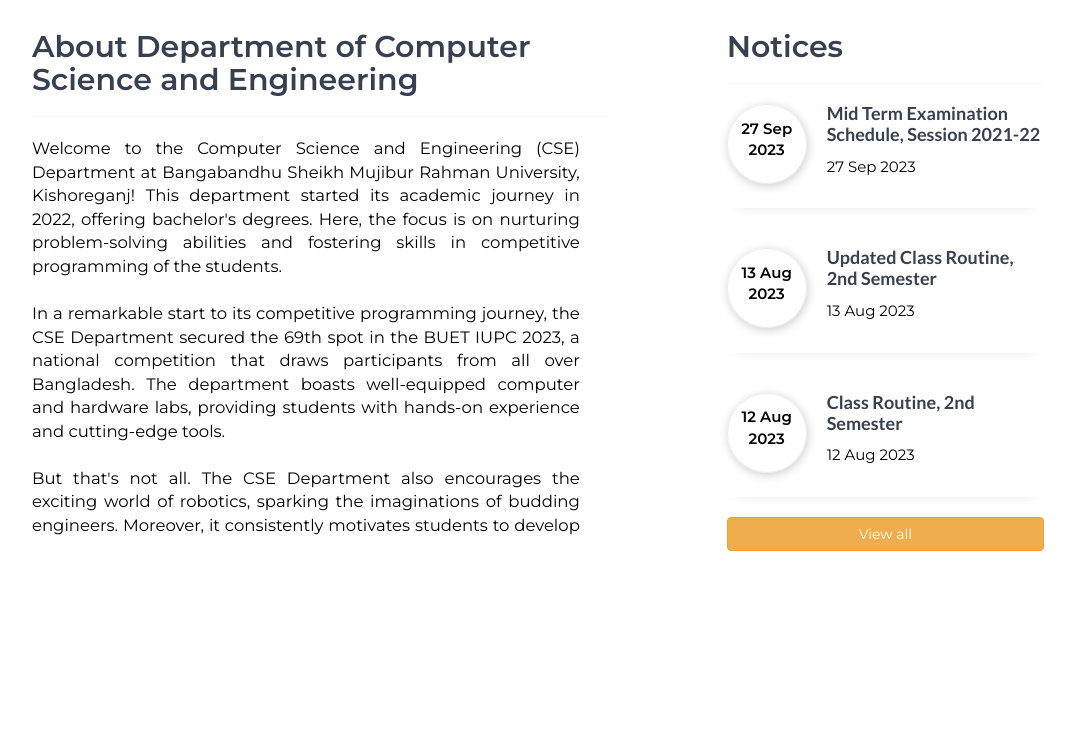
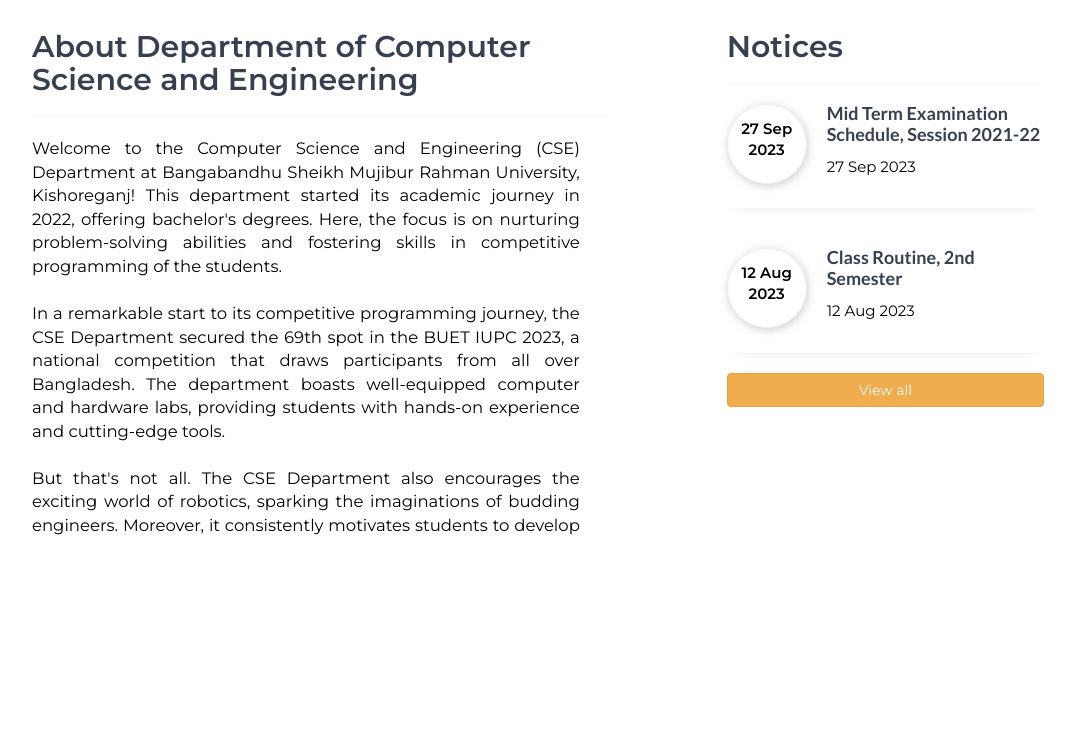
Before and after one commit to swapnilcse16/Livepage, a PHP site: page / in a window 1280 px wide. Shown: the part 1115-1861 px from the top of the page, without its empty margins (102-1177 px from the left). Run offline with PHP 8.4, Linux system fonts and the light colour scheme.

Commit message:
update index.php
index.php is updated. Notice 3 has been dismissed
-> Because

```diff
--- a/index.php
+++ b/index.php
@@ -122,25 +122,7 @@ At Bangabandhu Sheikh Mujibur Rahman University, the CSE Department aims to crea
 					</div>
 
 
-					<!--Notice2-->
-					<div class="feature">
 
-						<div class="feature-icon"><p><b>
-							<!--Date-->
-							13 Aug 2023
-						</b></p></div>
-						<div class="feature-content">
-							<h4><a href=
-								"assets/Files/routine.pdf"
-								>
-								Updated Class Routine, 2nd Semester
-							</a></h4>
-							<p>
-								<!--Date-->
-								13 Aug 2023
-							</p><br>
-						</div>
-					</div>
 
 
 
@@ -291,7 +273,7 @@ At Bangabandhu Sheikh Mujibur Rahman University, the CSE Department aims to crea
 	</div>
 	<!-- /preloader -->
 
-
+	<h1>Dev Test</h1>
 
 	<!--Footer-->
 	<footer>
```
